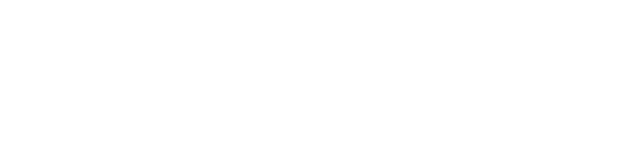
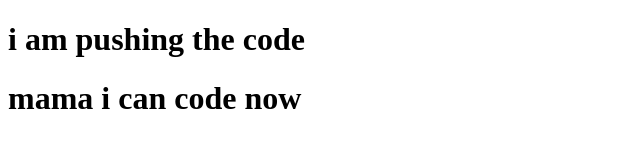
Before and after one commit to mehadisamin/my-first-repo, a plain HTML site: page index.html in a window 1280 px wide. Shown: the whole page, without its empty margins (0-640 px from the left). Drawn offline with Linux system fonts and the light colour scheme.

Commit message:
added header

```diff
--- a/index.html
+++ b/index.html
@@ -9,6 +9,8 @@
     </title>
 </head>
 <body>
+    <h1>i am pushing the code</h1>
+    <h1>mama i can code now</h1>
 
 </body>
 </html>
```
Also changed, not shown: 1 other file.
